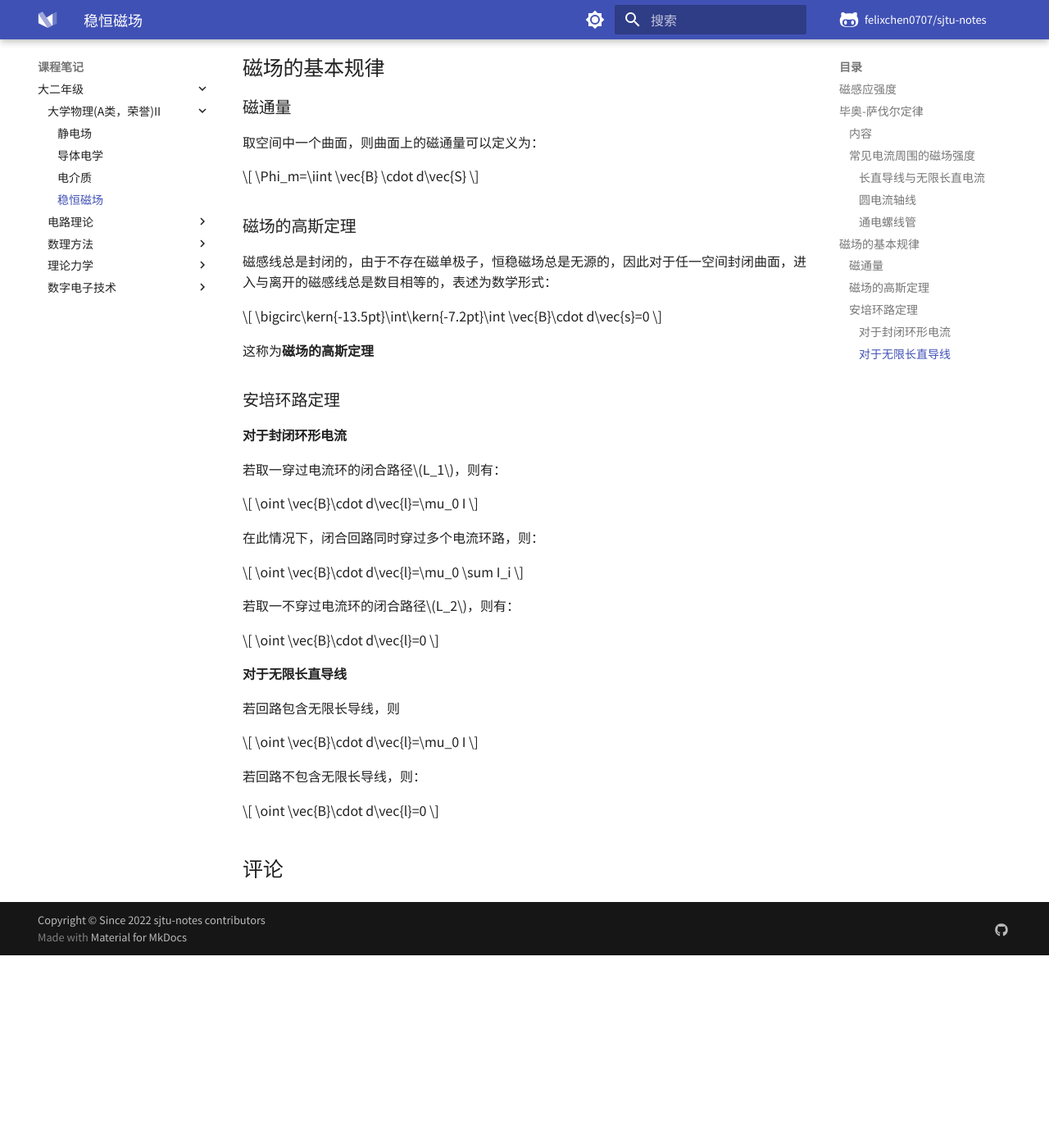
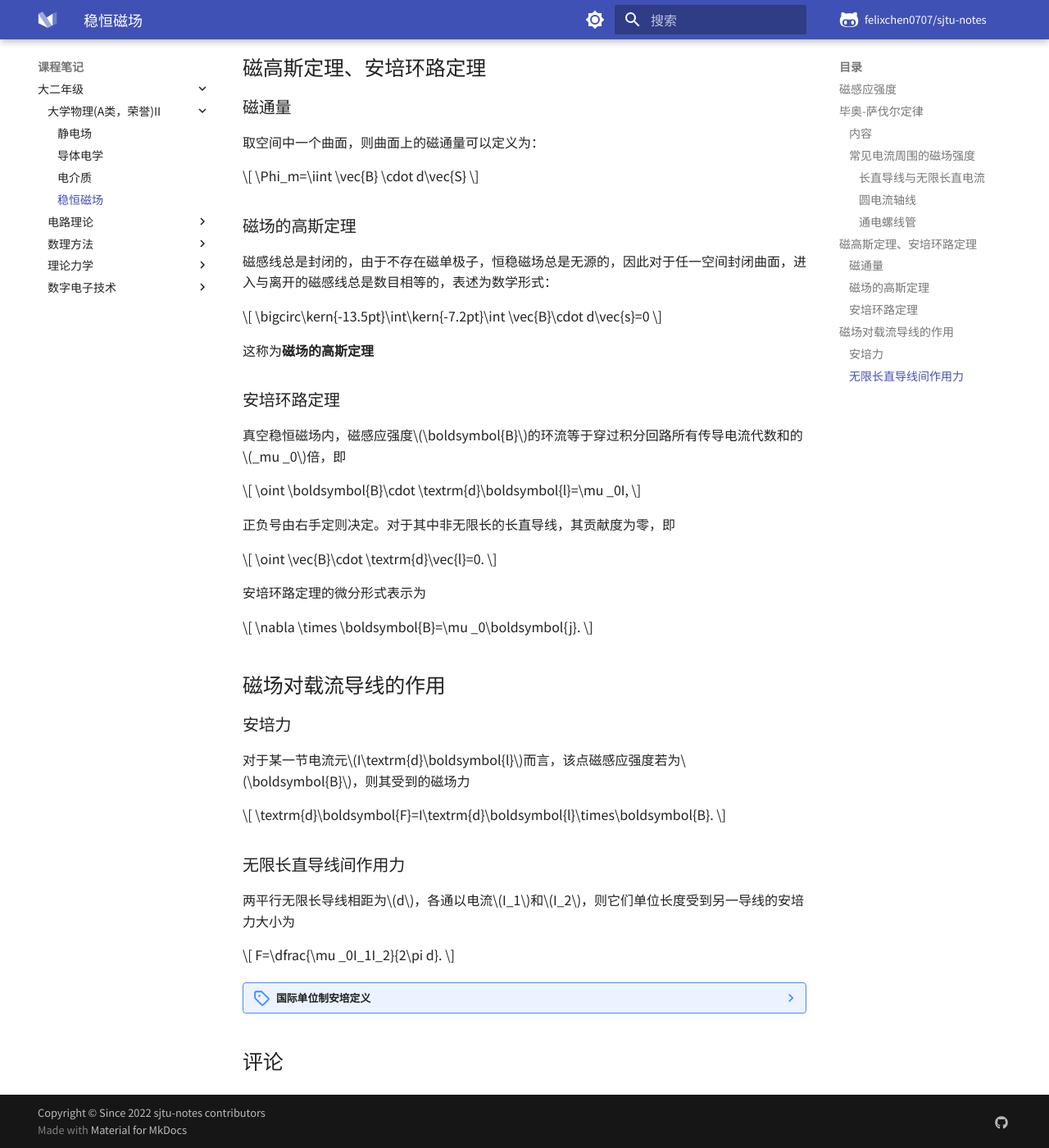
Before and after one commit to glimmeringlight/sjtu-notes, an MkDocs documentation site: the page built from docs/notes/grade2/PHY1252/004.md, in a window 1280 px wide and 1400 px high, scrolled down 1865 px. Shown: the whole window at 82% size. Built offline with MkDocs 1.6.1 and Material for MkDocs 9.7.7, drawn with Linux system fonts in a browser that asks for light colours; a script that is not in the unit is left out; comment, search, counter and statistics services are not loaded; before the commit the page ends 3030 px from its top, so only the background shows below that.

Commit message:
Update PHY004

```diff
--- a/docs/notes/grade2/PHY1252/004.md
+++ b/docs/notes/grade2/PHY1252/004.md
@@ -92,7 +92,7 @@ $$
 B=\mu_0 n I
 $$
 
-## 磁场的基本规律
+## 磁高斯定理、安培环路定理
 
 ### 磁通量
 
@@ -114,36 +114,48 @@ $$
 
 ### 安培环路定理
 
-#### 对于封闭环形电流
-
-若取一穿过电流环的闭合路径$L_1$，则有：
+真空稳恒磁场内，磁感应强度$\boldsymbol{B}$的环流等于穿过积分回路所有传导电流代数和的$_mu _0$倍，即
 
 $$
-\oint \vec{B}\cdot d\vec{l}=\mu_0 I
+\oint \boldsymbol{B}\cdot \textrm{d}\boldsymbol{l}=\mu _0I,
 $$
 
-在此情况下，闭合回路同时穿过多个电流环路，则：
+正负号由右手定则决定。对于其中非无限长的长直导线，其贡献度为零，即
 
 $$
-\oint \vec{B}\cdot d\vec{l}=\mu_0 \sum I_i
+\oint \vec{B}\cdot \textrm{d}\vec{l}=0.
 $$
 
-若取一不穿过电流环的闭合路径$L_2$，则有：
+安培环路定理的微分形式表示为
 
 $$
-\oint \vec{B}\cdot d\vec{l}=0
+\nabla \times \boldsymbol{B}=\mu _0\boldsymbol{j}.
 $$
 
-#### 对于无限长直导线
+## 磁场对载流导线的作用
 
-若回路包含无限长导线，则
+### 安培力
+
+对于某一节电流元$I\textrm{d}\boldsymbol{l}$而言，该点磁感应强度若为$\boldsymbol{B}$，则其受到的磁场力
 
 $$
-\oint \vec{B}\cdot d\vec{l}=\mu_0 I
+\textrm{d}\boldsymbol{F}=I\textrm{d}\boldsymbol{l}\times\boldsymbol{B}.
 $$
 
-若回路不包含无限长导线，则：
+### 无限长直导线间作用力
+
+两平行无限长导线相距为$d$，各通以电流$I_1$和$I_2$，则它们单位长度受到另一导线的安培力大小为
 
 $$
-\oint \vec{B}\cdot d\vec{l}=0
+F=\dfrac{\mu _0I_1I_2}{2\pi d}.
 $$
+
+??? note "国际单位制安培定义"
+
+    利用上式定义S.I.中的电流强度单位安培：**真空中横截面积可以忽略的两根相距$1$米的无限长直导线通以等量恒定电流时，如果它们单位长度受到另一导线的安培力大小为$2\times 10^{-7}\textrm{N}$，则此时电流强度定义为$1\textrm{A}$**。
+
+    于是知道
+
+    $$
+    \mu _0=4\pi \times 10^{-7}\textrm{N}/\textrm{A}^2.
+    $$
```
